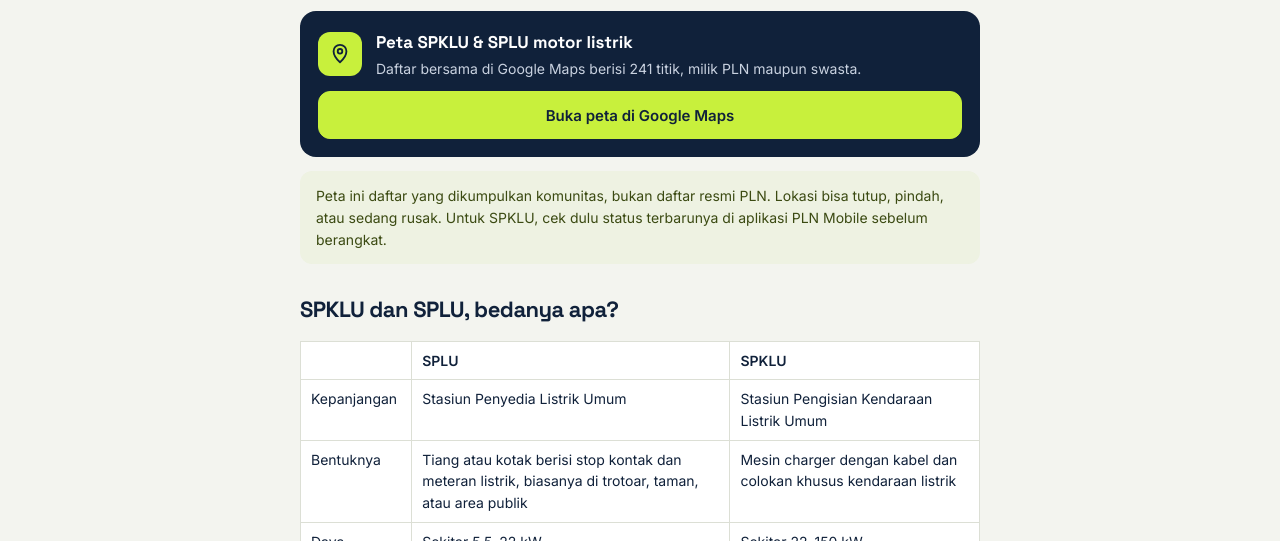
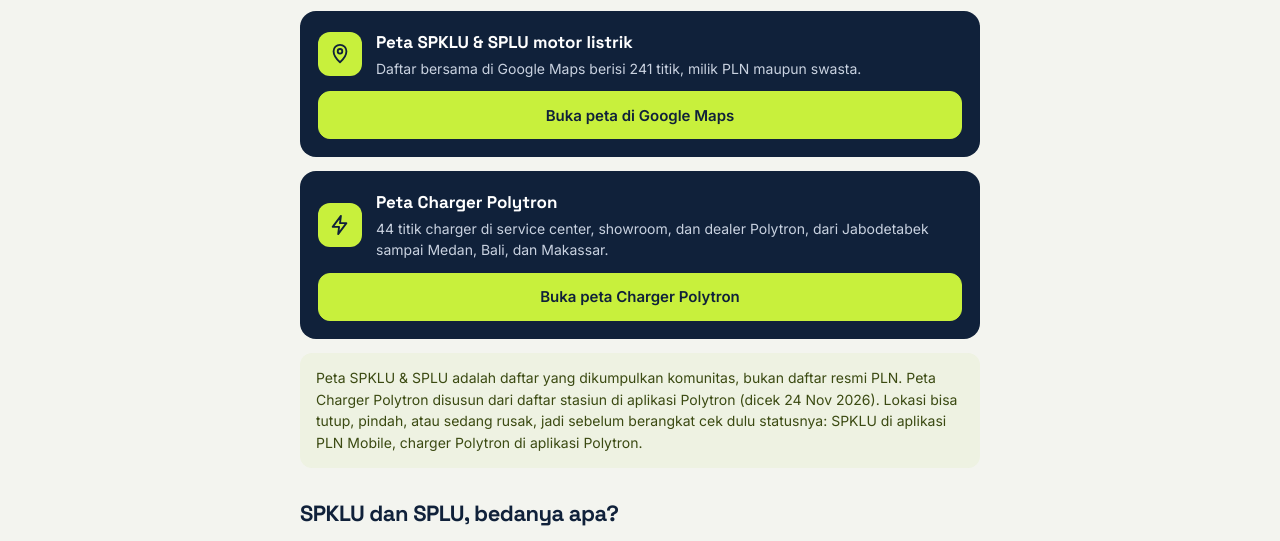
Before and after one commit to haervemania-ui/fox350-accessories, a plain HTML site: page spklu.html in a window 1280 px wide. Shown: the part 230-771 px from the top of the page. Drawn offline with Linux system fonts and the light colour scheme.

Commit message:
Add Charger Polytron map card to SPKLU page and home card
Co-Authored-By: Claude Opus 5.5 <noreply@anthropic.com>
Claude-Session: https://claude.ai/code/session_015EcfDxfhF19ymYFhGKaPjV

```diff
--- a/spklu.html
+++ b/spklu.html
@@ -42,7 +42,15 @@
       </div>
       <a class="btn btn-primary" href="https://maps.app.goo.gl/ZUhfa4n3vWAL33rMA" target="_blank" rel="noopener">Buka peta di Google Maps</a>
     </div>
-    <p class="callout">Peta ini daftar yang dikumpulkan komunitas, bukan daftar resmi PLN. Lokasi bisa tutup, pindah, atau sedang rusak. Untuk SPKLU, cek dulu status terbarunya di aplikasi PLN Mobile sebelum berangkat.</p>
+    <div class="map-cta">
+      <span class="map-cta-icon" aria-hidden="true"><svg width="22" height="22" viewBox="0 0 24 24" fill="none" stroke="currentColor" stroke-width="2" stroke-linecap="round" stroke-linejoin="round"><path d="M13 2 4 14h7l-1 8 9-12h-7z"/></svg></span>
+      <div>
+        <strong>Peta Charger Polytron</strong>
+        <p>44 titik charger di service center, showroom, dan dealer Polytron, dari Jabodetabek sampai Medan, Bali, dan Makassar.</p>
+      </div>
+      <a class="btn btn-primary" href="MYMAPS_URL" target="_blank" rel="noopener">Buka peta Charger Polytron</a>
+    </div>
+    <p class="callout">Peta SPKLU &amp; SPLU adalah daftar yang dikumpulkan komunitas, bukan daftar resmi PLN. Peta Charger Polytron disusun dari daftar stasiun di aplikasi Polytron (dicek 24 Nov 2026). Lokasi bisa tutup, pindah, atau sedang rusak, jadi sebelum berangkat cek dulu statusnya: SPKLU di aplikasi PLN Mobile, charger Polytron di aplikasi Polytron.</p>
 
     <h2>SPKLU dan SPLU, bedanya apa?</h2>
     <div class="table-wrap">
```
Also changed, not shown: index.html (+2 -2 lines), 1 other file.
